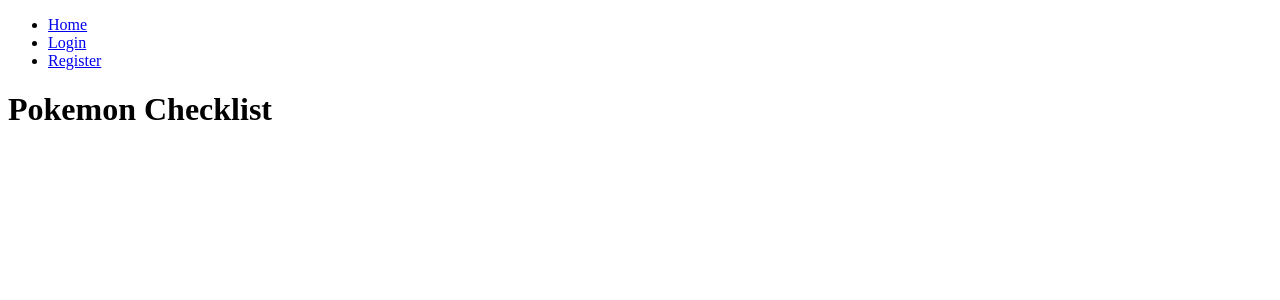
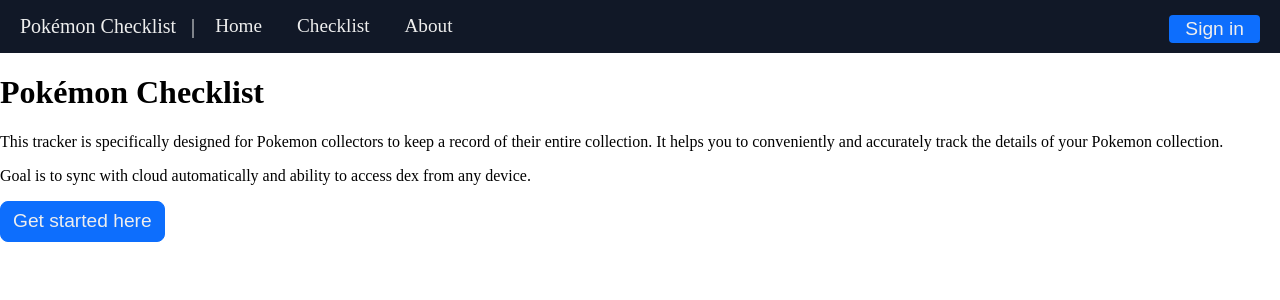
Before and after one commit to ohjames/pokemon-checklist, a Django app: page / in a window 1280 px wide. Shown: the top 300 px of the page. Run offline with Django 4.2, Linux system fonts and the light colour scheme.

Commit message:
Re-did home.html to something more functional and makes more sense as background page. Also finished up creating my navbar and styling to my liking for now.

```diff
--- a/checklist/static/css/main.css
+++ b/checklist/static/css/main.css
@@ -1,3 +1,101 @@
+:root {
+    --dark: #374151;
+    --darker: #1F2937;
+    --darkest: #111827;
+    --gray: #6B7280;
+    --light: #EEE;
+    --pink: #EC4899;
+    --purple: #8B5CF6;
+    --blue: #0d6efd;
+}
+
+nav {
+    display: flex;
+    justify-content: space-between;
+    align-items: center;
+    background-color: var(--darkest);
+    padding: 10px 20px;
+  }
+
+body {
+    margin: 0;
+}
+
+.navbar-brand {
+    flex: 1;
+    padding-top: 0.3125rem;
+    padding-bottom: 0.3125rem;
+    display: flex;
+    float: left;
+    align-items: center;
+    font-size: 1.25rem;
+    text-decoration: none;
+    color: var(--light);
+}
+
+.navbar-brand::after {
+    content: "|";
+    margin-left: 15px;
+    color: var(--light);
+}
+
+.collapse {
+    display: flex;
+}
+
+.navbar-nav {
+    display: flex;
+    gap: 5px;
+    list-style: none;
+    margin: 0;
+    padding: 5px;
+    font-size: 1.2rem;
+}
+
+.nav-item a {
+    color: var(--light);
+    text-decoration: none;
+    padding: 15px;
+    border-radius: 5px;
+}
+
+.nav-item a:hover {
+    background-color: red;
+}
+
+.login-container {
+    position: absolute;
+    right: 20px;
+}
+
+.btn {
+    line-height: 1.5;
+    cursor: pointer;
+    background-color: transparent;
+    border: 1px solid transparent;
+    padding: 0.325rem 0.75rem;
+    font-size: 1.2rem;
+    border-radius: 0.5rem;
+    transition: color .15s ease-in-out,
+        background-color .15s ease-in-out,
+        border-color .15s ease-in-out,
+        box-shadow .15s ease-in-out;
+}
+
+.btn-primary {
+    color: var(--light);
+    background-color: var(--blue);
+    border-color: var(--blue);
+}
+
+.btn-nav {
+    line-height: unset;
+    border: unset;
+    padding: 0.2rem 1rem;
+    border-radius: 0.25rem;
+    transition: unset;
+}
+
 .pokemon-list {
     display: grid;
     grid-template-columns: repeat(12, 1fr);
@@ -22,5 +120,5 @@
     font-size: 14px;
 }
 .grayscale {
-  filter: grayscale(100%);
+    filter: grayscale(100%);
 }
--- a/checklist/templates/checklist/base.html
+++ b/checklist/templates/checklist/base.html
@@ -2,28 +2,44 @@
 <!DOCTYPE html>
 <html>
 <head>
-  <title>Pokemon Checklist</title>
+  <meta charset="utf-8">
+  <title>Pokémon Checklist</title>
+  <link rel="icon" href="{% static 'img/pokedex-logo.png' %}" alt="Pokedex" width="40" height="40">
   <link rel="stylesheet" href="{% static 'css/main.css' %}">
-  <script src="{% static 'js/main.js' %}"></script>
 </head>
 <body>
-  <nav>
-    <ul>
-      <li><a href="{% url 'home' %}">Home</a></li>
-      {% if user.is_authenticated %}
-        <li><a href="{% url 'checklist' %}">Checklist</a></li>
-        <li><a href="{% url 'logout' %}">Logout</a></li>
-      {% else %}
-        <li><a href="{% url 'login' %}">Login</a></li>
-        <li><a href="{% url 'register' %}">Register</a></li>
-      {% endif %}
-    </ul>
+  <nav class="navbar" id="primaryNav">
+    <div class="container">
+      <a class="navbar-brand" href="/">Pokémon Checklist</a>
+      <div class="collapse">
+        <ul class="navbar-nav">
+          <li class="nav-item">
+            <a class="nav-link" href="/">Home</a>
+          </li>
+          <li class="nav-item">
+            <a class="nav-link" href="/checklist/">Checklist</a>
+          </li>
+          <li class="nav-item">
+            <a class="nav-link" href="/about/">About</a>
+          </li>
+          <div class="login-container">
+            {% if user.is_authenticated %}
+            <a class="nav-link" href="/logout/">
+              <button class="btn btn-primary btn-nav">Logout</button>
+            </a>
+            {% else %}
+            <a class="nav-link" href="/login/">
+              <button class="btn btn-primary btn-nav">Sign in</button>
+            </a>
+            {% endif %}
+          </div>
+        </ul>
+      </div>
+    </div>
   </nav>
-
-  <main>
-    {% block content %}
-    {% endblock %}
+  <main class="container">
+    {% block content %}{% endblock %}
   </main>
-
+  <script src="{% static 'js/main.js' %}"></script>
 </body>
 </html>
--- a/checklist/templates/checklist/home.html
+++ b/checklist/templates/checklist/home.html
@@ -1,20 +1,12 @@
 {% extends 'checklist/base.html' %}
 
 {% block content %}
-  <h1>Pokemon Checklist</h1>
-  <form method="post" id="pokemon-form">
-    <div class="pokemon-list">
-      {% csrf_token %}
-      {% for p in pokedex %}
-        <div class="pokemon-container {% if p.userpokemon.completed %} grayscale{% endif %}">
-          <img src="{{ p.image.url }}" alt="{{ p.name }}">
-          <span class="pokemon-number">{{ p.number }}</span>
-          <span class="pokemon-name">{{ p.name }}</span>
-          <input type="hidden" name="pk" value="{{ p.pk }}">
-          <input type="hidden" name="completed" value="{% if p.userpokemon.completed %}true{% else %}false{% endif %}">
-          <input type="checkbox">
-        </div>
-      {% endfor %}
-    </div>
-  </form>
+<h1>Pokémon Checklist</h1>
+<p class="lead text-muted">This tracker is specifically designed for Pokemon collectors to keep a record of their entire collection. It helps you to conveniently and accurately track the details of your Pokemon collection.</p>
+<p>Goal is to sync with cloud automatically and ability to access dex from any device.</p>
+<p>
+    <a href="{% url 'checklist' %}">
+        <button class="btn btn-primary">Get started here</button>
+    </a>
+</p>
 {% endblock %}
```
